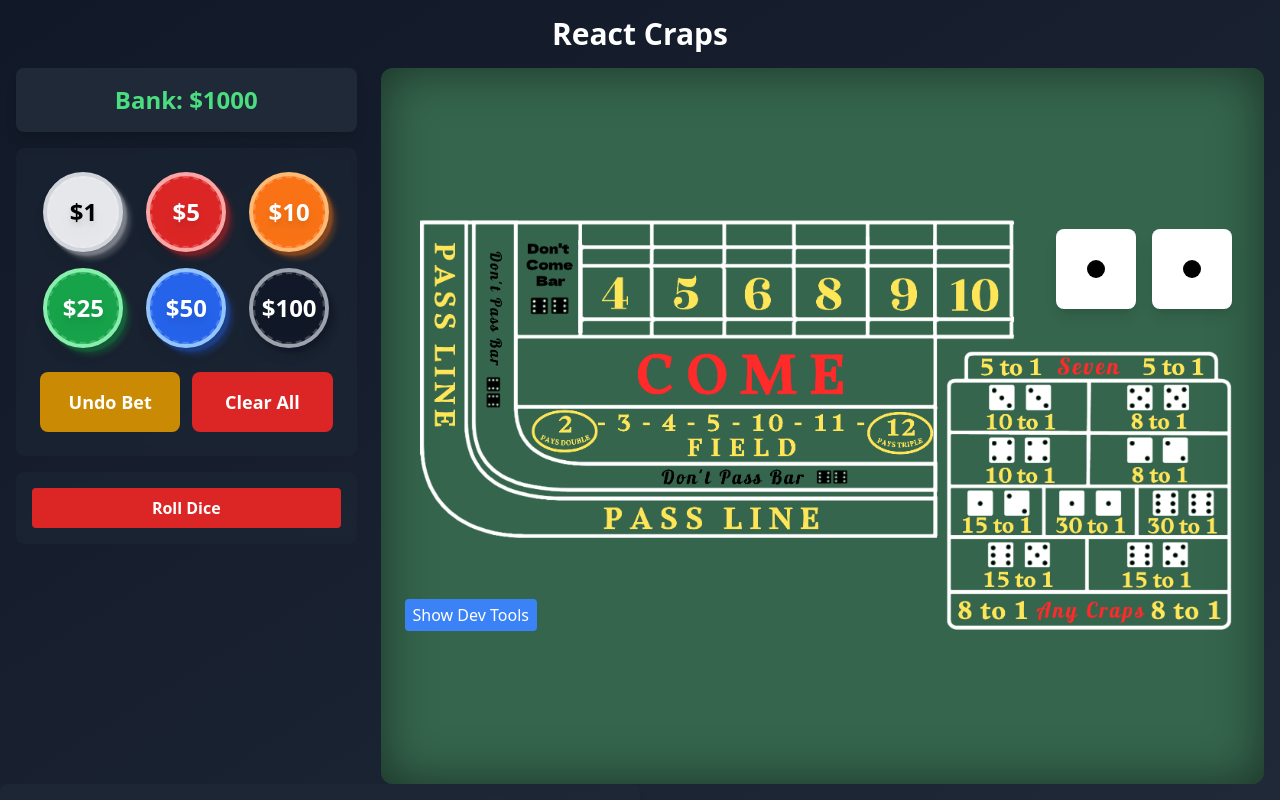
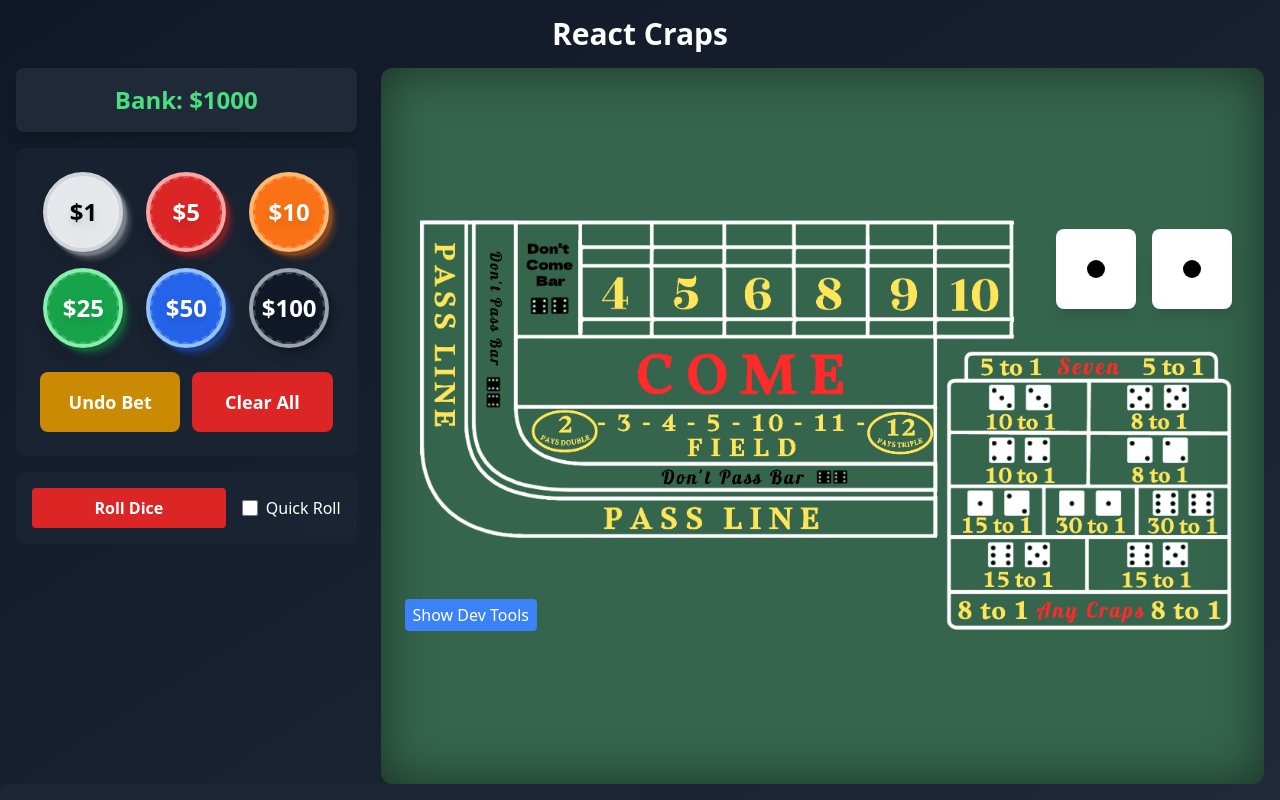
Before and after one commit to adamnelsonarcher/react-craps, a React (Create React App) app: page / in a window 1280 px wide. Built offline with nearby package versions, Linux system fonts and the light colour scheme.

Commit message:
added quick roll

```diff
--- a/src/App.tsx
+++ b/src/App.tsx
@@ -17,24 +17,36 @@ const App: React.FC = () => {
   const [rollHistory, setRollHistory] = useState<DiceRoll[]>([]);
   const [selectedChipValue, setSelectedChipValue] = useState<number | null>(null);
   const tableRef = useRef<CrapsTableRef>(null);
+  const [quickRoll, setQuickRoll] = useState(false);
 
   const handleRoll = () => {
     if (isRolling) return;
-    setIsRolling(true);
 
-    setTimeout(() => {
+    if (quickRoll) {
+      // Instant roll without animation
       const die1 = Math.floor(Math.random() * 6) + 1;
       const die2 = Math.floor(Math.random() * 6) + 1;
-
       setDice({ die1, die2 });
       setRollHistory(prev => [{
         die1,
         die2,
         total: die1 + die2
       }, ...prev].slice(0, 10));
-
-      setIsRolling(false);
-    }, 1000);
+    } else {
+      // Roll with animation
+      setIsRolling(true);
+      setTimeout(() => {
+        const die1 = Math.floor(Math.random() * 6) + 1;
+        const die2 = Math.floor(Math.random() * 6) + 1;
+        setDice({ die1, die2 });
+        setRollHistory(prev => [{
+          die1,
+          die2,
+          total: die1 + die2
+        }, ...prev].slice(0, 10));
+        setIsRolling(false);
+      }, 1000);
+    }
   };
 
   return (
@@ -55,7 +67,12 @@ const App: React.FC = () => {
             onClear={() => tableRef.current?.handleClear()}
           />
 
-          <DiceArea onRoll={handleRoll} isRolling={isRolling} />
+          <DiceArea
+            onRoll={handleRoll}
+            isRolling={isRolling}
+            quickRoll={quickRoll}
+            onQuickRollChange={setQuickRoll}
+          />
         </div>
 
         {/* Right side - Table */}
--- a/src/components/ChipStack.tsx
+++ b/src/components/ChipStack.tsx
@@ -24,31 +24,36 @@ const ChipStack: React.FC<ChipStackProps> = ({ amount, position = 'center', area
   const chipCount = Math.min(5, Math.ceil(amount / optimalChip.value));
   const chips = Array(chipCount).fill(null);
 
+  // Increased size for chips (15% larger)
+  const chipSize = '2.3rem'; // Previous was 2rem (w-8 = 2rem)
+
   const positionStyle: React.CSSProperties = position === 'bottom'
     ? { bottom: '0.25rem', left: '50%', transform: 'translateX(-50%)' }
     : { top: '50%', left: '50%', transform: 'translate(-50%, -50%)' };
 
   return (
-    <div className="absolute w-8 h-8" style={positionStyle}>
+    <div className="absolute" style={{ ...positionStyle, width: chipSize, height: chipSize }}>
       {/* Stack of chips */}
       {chips.map((_, index) => (
         <div
           key={index}
-          className={`absolute ${optimalChip.color} w-8 h-8 rounded-full
+          className={`absolute ${optimalChip.color} rounded-full
                      border-2 border-white shadow-lg
                      transition-all duration-150
                      ring-1 ring-white/20
                      ${optimalChip.color === 'bg-gray-200' ? 'text-black' : 'text-white'}`}
           style={{
-            bottom: `${index * 2}px`,
+            width: chipSize,
+            height: chipSize,
+            bottom: `${index * 2.3}px`, // Increased spacing between chips
             zIndex: index,
           }}
         />
       ))}
 
-      {/* Amount display - made smaller and more compact */}
-      <div className="absolute top-1 left-1/2 -translate-x-1/2
-                    bg-black/80 text-white px-1.5 py-0 rounded text-xs
+      {/* Amount display - adjusted for larger chips */}
+      <div className="absolute top-1.5 left-1/2 -translate-x-1/2
+                    bg-black/80 text-white px-1.5 py-0 rounded text-sm
                     whitespace-nowrap z-50 font-bold
                     border border-white/30">
         ${amount}
--- a/src/components/CrapsTable.tsx
+++ b/src/components/CrapsTable.tsx
@@ -3,6 +3,7 @@ import boardLayout from '../assets/just_text.png';
 import Dice from './Dice';
 import DiceHistory from './DiceHistory';
 import ChipStack from './ChipStack';
+import DiceArea from './DiceArea';
 
 // Add chip configuration
 const CHIPS_CONFIG = [
@@ -64,6 +65,7 @@ const CrapsTable = forwardRef<CrapsTableRef, CrapsTableProps>(({ selectedChipVal
   const [rollHistory, setRollHistory] = useState<DiceRoll[]>([]);
   const [bets, setBets] = useState<Bet[]>([]);
   const [betHistory, setBetHistory] = useState<Bet[][]>([]);  // Stack of bet states
+  const [quickRoll, setQuickRoll] = useState(false);
 
   // Constants based on your measurements for 4
   const numberWidth = 29.92 - 21.67;  // ~8.25%
@@ -472,6 +474,26 @@ const CrapsTable = forwardRef<CrapsTableRef, CrapsTableProps>(({ selectedChipVal
     setBets([]);
   };
 
+  const handleRoll = () => {
+    if (quickRoll) {
+      // Instant roll without animation
+      const newDie1 = Math.floor(Math.random() * 6) + 1;
+      const newDie2 = Math.floor(Math.random() * 6) + 1;
+      setDice({ die1: newDie1, die2: newDie2 });
+      setRollHistory(prev => [...prev, { die1: newDie1, die2: newDie2, total: newDie1 + newDie2 }]);
+    } else {
+      // Existing roll with animation
+      setIsRolling(true);
+      setTimeout(() => {
+        const newDie1 = Math.floor(Math.random() * 6) + 1;
+        const newDie2 = Math.floor(Math.random() * 6) + 1;
+        setDice({ die1: newDie1, die2: newDie2 });
+        setIsRolling(false);
+        setRollHistory(prev => [...prev, { die1: newDie1, die2: newDie2, total: newDie1 + newDie2 }]);
+      }, 1000);
+    }
+  };
+
   // Expose methods to parent through ref
   useImperativeHandle(ref, () => ({
     handleUndo,
--- a/src/components/Dice.tsx
+++ b/src/components/Dice.tsx
@@ -21,7 +21,7 @@ const Dice: React.FC<DiceProps> = ({ value, isRolling, size = 'large' }) => {
 
   return (
     <div className={`${sizeClasses[size]} bg-white rounded-lg shadow-lg
-                    relative ${isRolling ? 'animate-spin' : ''}`}>
+                    relative ${isRolling ? 'animate-spin dice-rolling' : ''}`}>
       <div className={`absolute ${paddingClasses[size]} grid grid-cols-3 grid-rows-3 gap-0.5`}>
         {gridPositions.map((_, i) => (
           <div
--- a/src/components/DiceArea.tsx
+++ b/src/components/DiceArea.tsx
@@ -3,19 +3,33 @@ import React from 'react';
 interface DiceAreaProps {
   onRoll: () => void;
   isRolling: boolean;
+  quickRoll: boolean;
+  onQuickRollChange: (checked: boolean) => void;
 }
 
-const DiceArea: React.FC<DiceAreaProps> = ({ onRoll, isRolling }) => {
+const DiceArea: React.FC<DiceAreaProps> = ({ onRoll, isRolling, quickRoll, onQuickRollChange }) => {
   return (
     <div className="bg-gray-800/50 rounded-lg p-4 backdrop-blur-sm">
+      <div className="flex items-center gap-4">
         <button
-        className="w-full bg-red-600 hover:bg-red-700 text-white font-bold py-2 px-4 rounded
+          className="flex-1 bg-red-600 hover:bg-red-700 text-white font-bold py-2 px-4 rounded
                      transition-colors disabled:opacity-50"
           onClick={onRoll}
           disabled={isRolling}
         >
           {isRolling ? 'Rolling...' : 'Roll Dice'}
         </button>
+
+        <label className="flex items-center gap-2 text-white cursor-pointer">
+          <input
+            type="checkbox"
+            checked={quickRoll}
+            onChange={(e) => onQuickRollChange(e.target.checked)}
+            className="w-4 h-4 rounded"
+          />
+          Quick Roll
+        </label>
+      </div>
     </div>
   );
 };
```
Also changed, not shown: src/components/CrapsTable.css (+10 -0 lines), src/components/BettingControls.tsx (line endings or trailing spaces). Lines whose indentation alone changed are shown as unchanged.
